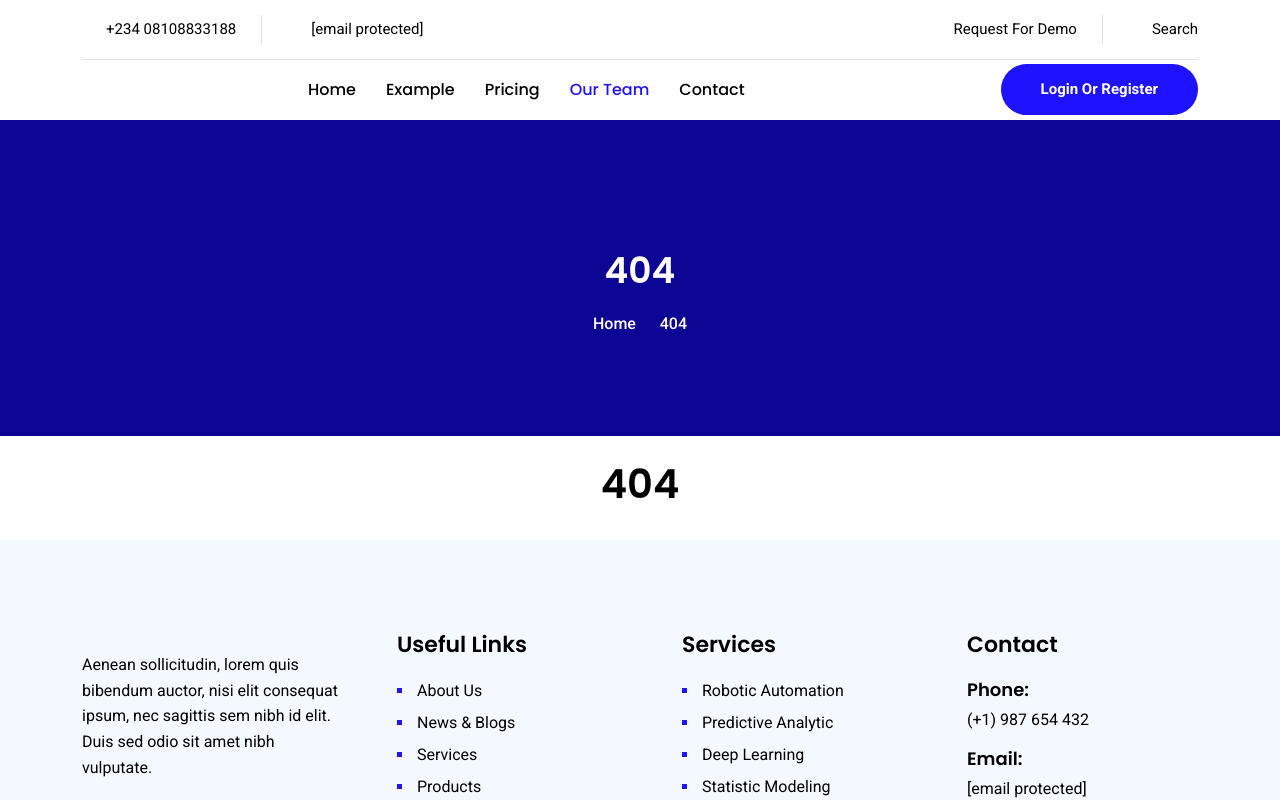
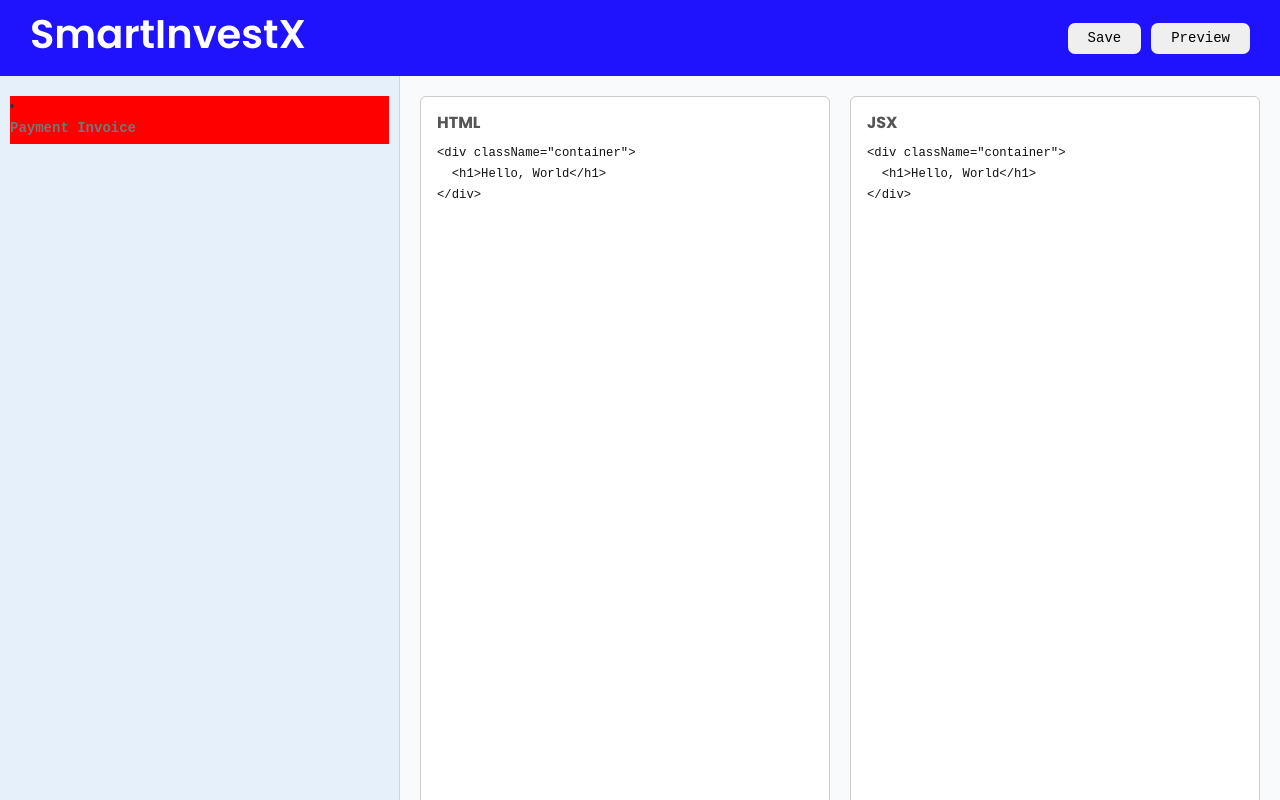
Before and after one commit to SPOTWEBDEV/ReceiptGeneratorWebsite, a React (Vite) app: page /editor in a window 1280 px wide. Shown: the top 800 px of the page. Built offline with nearby package versions, Linux system fonts and the light colour scheme; a web font is replaced by a local one.

Commit message:
added an editor

```diff
--- a/src/App.jsx
+++ b/src/App.jsx
@@ -5,6 +5,7 @@ import Pricing from "./pages/Pricing";
 import Contact from "./pages/Contact";
 import Example from "./pages/Example";
 import Error404 from "./pages/ErrorPage/404";
+import Editor from "./pages/Editor";
 
 function App() {
   return (
@@ -16,6 +17,7 @@ function App() {
         <Route path="/contact" element={<Contact />} />
         <Route path="/example" element={<Example />} />
         <Route path="*" element={<Error404 />} />
+        <Route path="/editor" element={<Editor />} />
       </Routes>
     </BrowserRouter>
   );
--- /dev/null
+++ b/src/components/AccordionItem.jsx
@@ -0,0 +1,17 @@
+import { useState } from "react";
+
+export const AccordionItem_invoiceType = ({ title, children  }) => {
+    const [open, setOpen] = useState(false);
+
+
+
+
+    return (
+        <li className={`accordion-item ${open ? 'open' : ''}`}>
+            <p onClick={() => setOpen(!open)}>{title}</p>
+            {open && <ul>
+                    <img src="/images/feature-shape/feature-shape-1.png" alt="" />
+            </ul>}
+        </li>
+    );
+};
--- /dev/null
+++ b/src/pages/Editor.jsx
@@ -0,0 +1,53 @@
+import React, { useState } from 'react';
+import './editor.css';
+
+import { AccordionItem_invoiceType } from '../components/AccordionItem'
+
+const Editor = () => {
+    const [sideBar, setSideBar] = useState(true)
+    const hidden = ()=>{
+         alert('h')
+    }
+    return (
+        <div>
+            <nav>
+                <h1>SmartInvestX</h1>
+                <div className="button-groups">
+                    <button>save</button>
+                    <button>preview</button>
+                </div>
+            </nav>
+
+            <div className="content">
+                {sideBar && <div className="sidebar">
+                    <div>
+                        <AccordionItem_invoiceType onClick={hidden} className="AccordionItem" title="Payment Invoice" />
+
+                    </div>
+                </div>}
+
+                <div className="main">
+                    <div className="editor form-editor">
+                        <h3>HTML</h3>
+                        <code>
+                            &lt;div className="container"&gt;<br />
+                            &nbsp;&nbsp;&lt;h1&gt;Hello, World&lt;/h1&gt;<br />
+                            &lt;/div&gt;
+                        </code>
+                    </div>
+
+                    <div className="editor preview-editor">
+                        <h3>JSX</h3>
+                        <code>
+                            &lt;div className="container"&gt;<br />
+                            &nbsp;&nbsp;&lt;h1&gt;Hello, World&lt;/h1&gt;<br />
+                            &lt;/div&gt;
+                        </code>
+                    </div>
+                </div>
+            </div>
+        </div>
+    );
+};
+
+export default Editor;
--- /dev/null
+++ b/src/pages/editor.css
@@ -0,0 +1,139 @@
+* {
+    margin: 0;
+    padding: 0;
+    box-sizing: border-box;
+}
+
+body {
+    font-family: 'Fira Code', monospace;
+    font-size: 14px;
+    background-color: #f8fafc;
+    color: #333;
+}
+
+nav {
+    display: flex;
+    width: 100%;
+    justify-content: space-between;
+    align-items: center;
+    padding: 10px 30px;
+    background-color: #1f12fd;
+}
+
+nav h1 {
+    color: white;
+}
+
+.content {
+    display: flex;
+}
+
+.button-groups {
+    display: flex;
+    gap: 10px;
+}
+
+.button-groups button {
+    padding: 5px 20px;
+    text-transform: capitalize;
+    border-radius: 7px;
+}
+
+/* Sidebar */
+.sidebar {
+    width: 400px;
+    background-color: #e6f0fa;
+    padding: 20px 10px;
+    border-right: 1px solid #d1d5db;
+}
+
+.sidebar h2 {
+    font-size: 18px;
+    font-weight: bold;
+    margin-bottom: 20px;
+}
+
+.sidebar ul {
+    list-style: none;
+}
+
+.sidebar li {
+    margin-bottom: 12px;
+}
+
+.sidebar a {
+    text-decoration: none;
+    color: #1d4ed8;
+    font-size: 14px;
+}
+
+/* Main content area */
+.main {
+    flex: 1;
+    padding: 20px;
+    display: grid;
+    grid-template-columns: 1fr 1fr;
+    gap: 20px;
+}
+
+/* .form-editor{
+    width: 400px;
+} */
+
+
+
+.editor {
+    background-color: #ffffff;
+    border: 1px solid #ccc;
+    border-radius: 6px;
+    padding: 16px;
+    overflow: auto;
+    height: calc(100vh - 40px);
+    white-space: pre-wrap;
+}
+
+.editor h3 {
+    font-size: 16px;
+    color: #555;
+    margin-bottom: 10px;
+    font-weight: bold;
+}
+
+code {
+    color: #111;
+    font-family: 'Fira Code', monospace;
+}
+
+.accordion-item p {
+    cursor: pointer;
+    font-weight: bold;
+    margin-bottom: 5px;
+    transition: color 0.3s ease;
+}
+
+.accordion-item p:hover {
+    color: #2563eb;
+}
+
+.accordion-item ul {
+    padding-left: 15px;
+    margin-bottom: 10px;
+    display: block;
+}
+
+.accordion-item ul li {
+    margin: 5px 0;
+}
+
+.accordion-item img {
+    width: 100%;
+    max-width: 200px;
+    height: auto;
+    border: 1px solid;
+    border-radius: 4px;
+}
+
+.accordion-item{
+    width: 100%;
+    background-color: red;
+}
```
